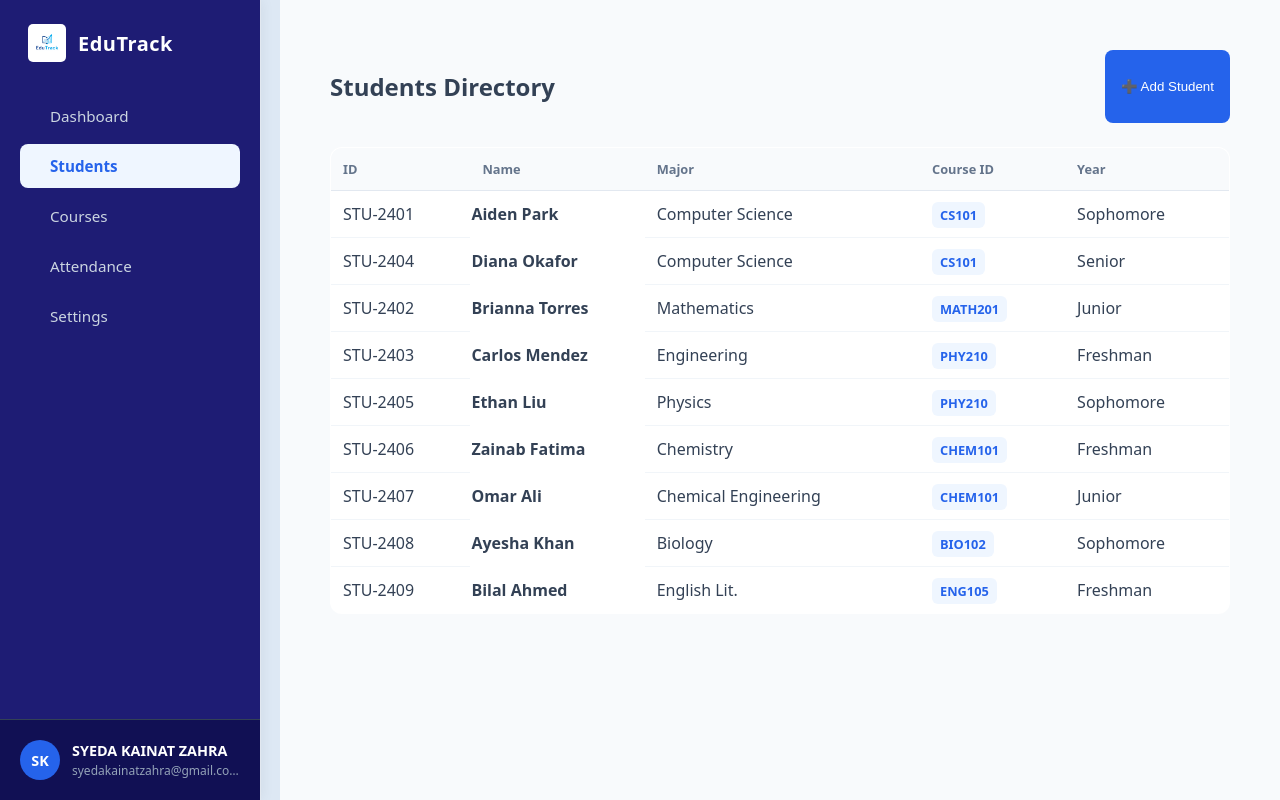
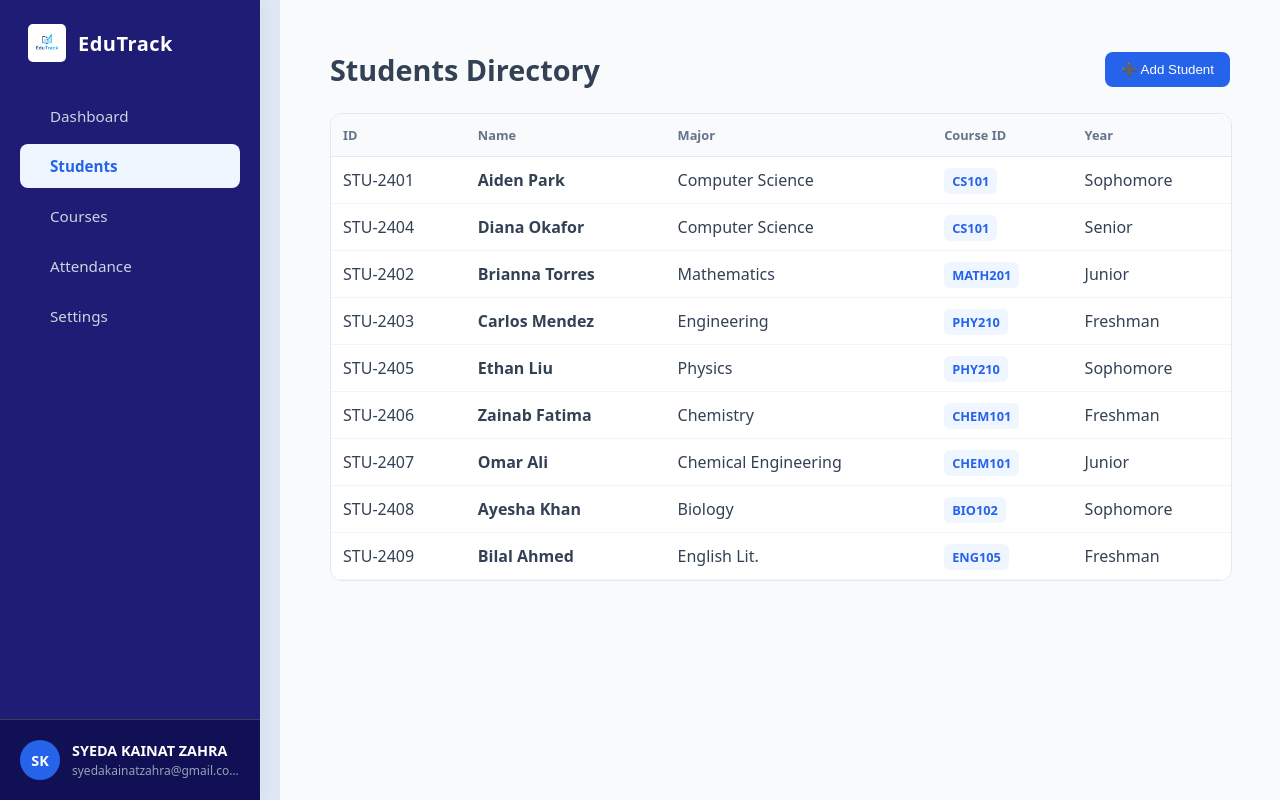
Before and after one commit to syedakainatzahra/student-management-app, a React (Create React App) app: page /students in a window 1280 px wide. Built offline with nearby package versions, Linux system fonts and the light colour scheme.

Commit message:
fix student style object syntax error

```diff
--- a/package.json
+++ b/package.json
@@ -17,7 +17,7 @@
   },
   "scripts": {
     "start": "react-scripts start",
-    "build": "react-scripts build",
+    "build": "CI=false react-scripts build",
     "test": "react-scripts test",
     "eject": "react-scripts eject"
   },
--- a/src/pages/Students.js
+++ b/src/pages/Students.js
@@ -1,4 +1,4 @@
-import React, { useState,} from 'react';
+import React, { useState, useEffect } from 'react';
 
 const Students = () => {
   // Default Initial Students Data
@@ -20,11 +20,20 @@ const Students = () => {
     return saved ? JSON.parse(saved) : defaultStudents;
   });
 
+  // 📱 Mobile responsive state
+  const [isMobile, setIsMobile] = useState(window.innerWidth <= 768);
+
+  useEffect(() => {
+    const handleResize = () => setIsMobile(window.innerWidth <= 768);
+    window.addEventListener('resize', handleResize);
+    return () => window.removeEventListener('resize', handleResize);
+  }, []);
+
   // Form States
   const [showForm, setShowForm] = useState(false);
   const [name, setName] = useState('');
   const [major, setMajor] = useState('');
-  const [courseId, setCourseId] = useState('CS101'); // Default allocation
+  const [courseId, setCourseId] = useState('CS101');
   const [year, setYear] = useState('Freshman');
 
   // Handle Add Student
@@ -34,45 +43,45 @@ const Students = () => {
 
     const initials = name.split(' ').map(n => n[0]).join('').toUpperCase().slice(0, 2);
     const newStudent = {
-      id: `STU-${Math.floor(1000 + Math.random() * 9000)}`, // Random unique ID
+      id: `STU-${Math.floor(1000 + Math.random() * 9000)}`,
       name,
       initials,
       year,
       major,
       courseId,
-      gpa: 4.0, // Default GPA for newcomers
-      attendance: 100, // Default Attendance
+      gpa: 4.0,
+      attendance: 100,
       status: 'Active'
     };
 
     const updatedStudents = [...students, newStudent];
     setStudents(updatedStudents);
 
-    // ⚡ SAVE TO MEMORY FOR ALL PAGES TO READ
     localStorage.setItem('globalStudents', JSON.stringify(updatedStudents));
 
-    // Reset inputs
     setName('');
     setMajor('');
     setShowForm(false);
   };
 
   const styles = {
-    container: { fontFamily: 'system-ui, sans-serif', padding: '20px', color: '#334155' },
-    header: { display: 'flex', justifyContent: 'space-between', marginBottom: '24px' },
-    btnPrimary: { backgroundColor: '#2563eb', color: 'white', border: 'none', padding: '10px 16px', borderRadius: '8px', cursor: 'pointer', fontWeight: '500' },
-    addForm: { background: 'white', border: '1px solid #e2e8f0', borderRadius: '12px', padding: '20px', marginBottom: '24px', display: 'flex', flexWrap: 'wrap', gap: '12px', alignItems: 'flex-end' },
-    formGroup: { display: 'flex', flexDirection: 'column', gap: '6px', flex: 1, minWidth: '150px' },
+    container: { fontFamily: 'system-ui, sans-serif', padding: isMobile ? '10px' : '20px', color: '#334155', boxSizing: 'border-box' },
+    header: { display: 'flex', justifyContent: 'space-between', alignItems: 'center', marginBottom: '24px', flexWrap: isMobile ? 'wrap' : 'nowrap', gap: '10px' },
+    headingTitle: { fontSize: isMobile ? '1.4rem' : '1.8rem', margin: 0 },
+    btnPrimary: { backgroundColor: '#2563eb', color: 'white', border: 'none', padding: '10px 16px', borderRadius: '8px', cursor: 'pointer', fontWeight: '500', width: isMobile ? '100%' : 'auto' },
+    addForm: { background: 'white', border: '1px solid #e2e8f0', borderRadius: '12px', padding: '20px', marginBottom: '24px', display: 'flex', flexDirection: isMobile ? 'column' : 'row', flexWrap: 'wrap', gap: '12px', alignItems: isMobile ? 'stretch' : 'flex-end' },
+    formGroup: { display: 'flex', flexDirection: 'column', gap: '6px', flex: 1, minWidth: isMobile ? '100%' : '150px' },
     input: { padding: '8px 12px', border: '1px solid #e2e8f0', borderRadius: '8px', outline: 'none' },
-    table: { width: '100%', borderCollapse: 'collapse', backgroundColor: 'white', borderRadius: '12px', overflow: 'hidden', border: '1px solid #e2e8f0' },
+    tableContainer: { width: '100%', overflowX: 'auto', WebkitOverflowScrolling: 'touch', border: '1px solid #e2e8f0', borderRadius: '12px' },
+    table: { width: '100%', borderCollapse: 'collapse', backgroundColor: 'white', minWidth: isMobile ? '600px' : '100%', overflow: 'hidden' },
     th: { backgroundColor: '#f8fafc', padding: '12px', fontSize: '0.8rem', fontWeight: '600', color: '#64748b', textAlign: 'left', borderBottom: '1px solid #e2e8f0' },
-    td: { padding: '12px', borderBottom: '1px solid #f1f5f9' }
+    td: { padding: '12px', borderBottom: '1px solid #f1f5f9', fontSize: isMobile ? '0.9rem' : '1rem' }
   };
 
   return (
     <div style={styles.container}>
       <div style={styles.header}>
-        <h2>Students Directory</h2>
+        <h2 style={styles.headingTitle}>Students Directory</h2>
         <button style={styles.btnPrimary} onClick={() => setShowForm(!showForm)}>
           {showForm ? '➖ Hide Form' : '➕ Add Student'}
         </button>
@@ -108,10 +117,12 @@ const Students = () => {
               <option value="Senior">Senior</option>
             </select>
           </div>
-          <button type="submit" style={styles.btnPrimary}>Save</button>
+          <button type="submit" style={{...styles.btnPrimary, marginTop: isMobile ? '10px' : '0px'}}>Save</button>
         </form>
       )}
 
+      {/* 🚀 Table Container wrapper for horizontal scrolling on mobile */}
+      <div style={styles.tableContainer}>
         <table style={styles.table}>
           <thead>
             <tr>
@@ -126,15 +137,21 @@ const Students = () => {
             {students.map(student => (
               <tr key={student.id}>
                 <td style={styles.td}>{student.id}</td>
-              <td style={styles.td, {fontWeight: '600'}}>{student.name}</td>
+                {/* 🌟 Fixed comma operator ESLint warning line right here */}
+                <td style={{...styles.td, fontWeight: '600'}}>{student.name}</td>
                 <td style={styles.td}>{student.major}</td>
-              <td style={styles.td}><span style={{background: '#eff6ff', color: '#2563eb', padding: '4px 8px', borderRadius: '6px', fontSize: '0.8rem', fontWeight: '600'}}>{student.courseId}</span></td>
+                <td style={styles.td}>
+                  <span style={{background: '#eff6ff', color: '#2563eb', padding: '4px 8px', borderRadius: '6px', fontSize: '0.8rem', fontWeight: '600'}}>
+                    {student.courseId}
+                  </span>
+                </td>
                 <td style={styles.td}>{student.year}</td>
               </tr>
             ))}
           </tbody>
         </table>
       </div>
+    </div>
   );
 };
 
```
Lines whose indentation alone changed are shown as unchanged.
